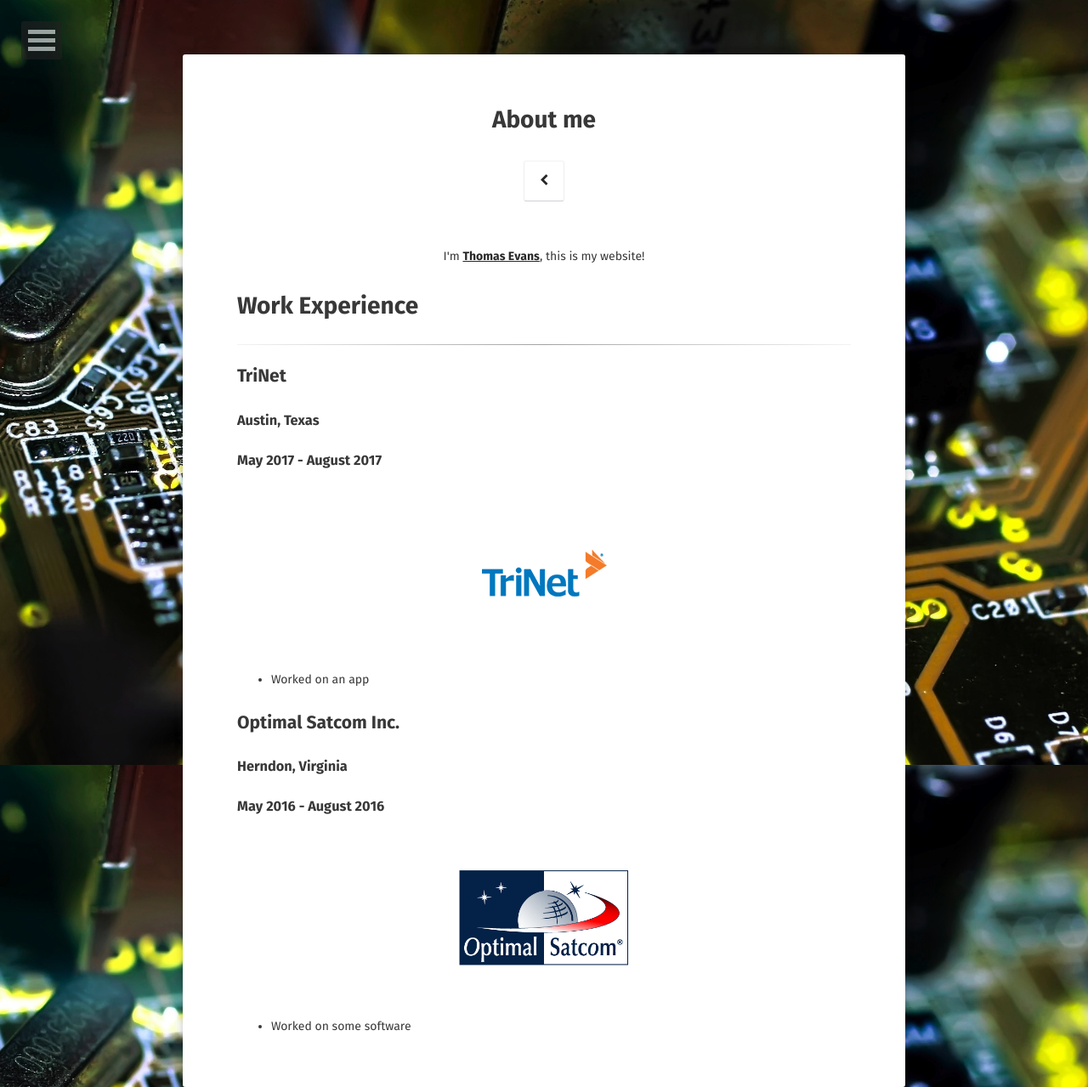
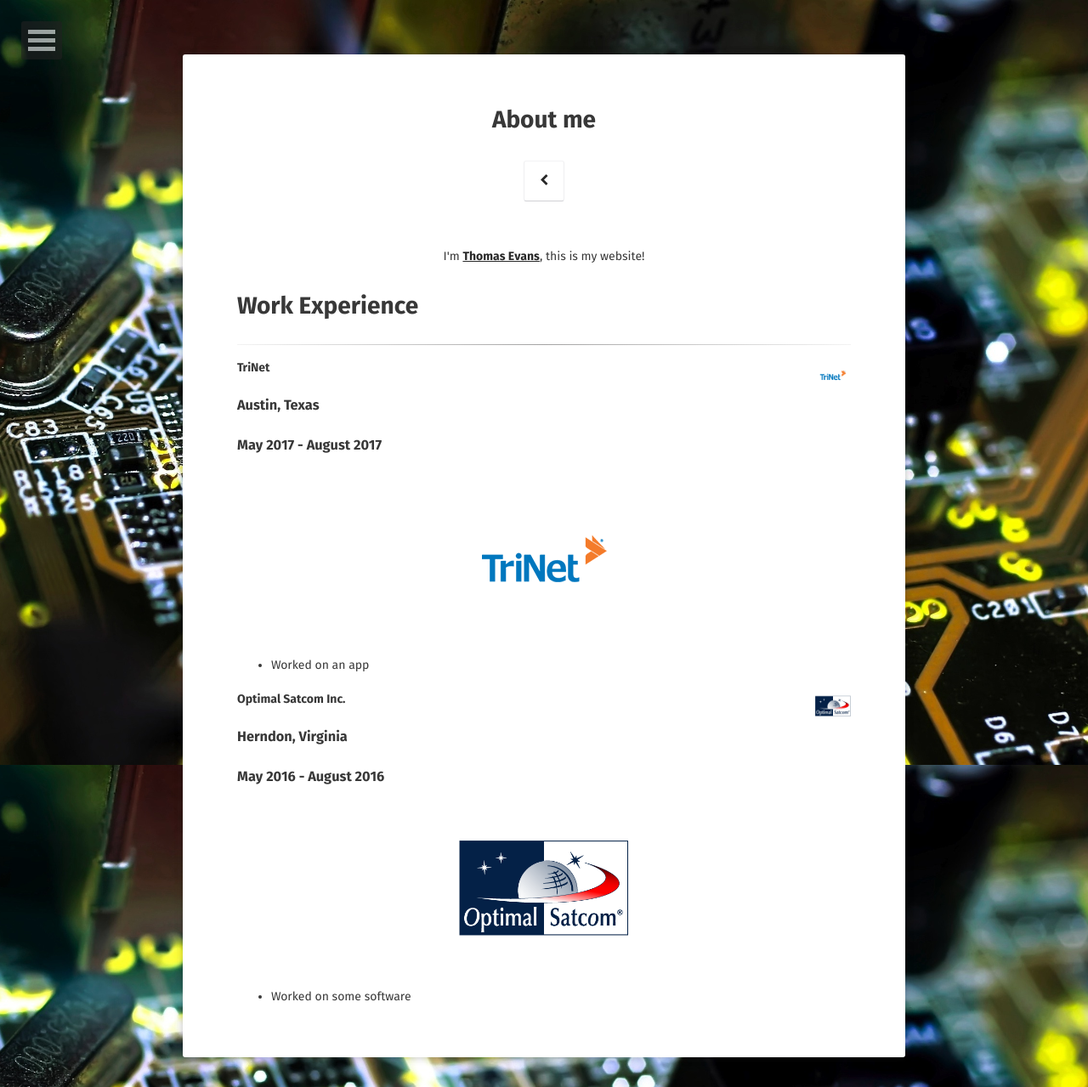
Before and after one commit to tsevans/tsevans.github.io, a Jekyll site: the page built from about/index.md, in a window 1280 px wide. Shown: the whole page at 85% size. Built offline with Jekyll 4.4.1, drawn with Linux system fonts in a browser that asks for light colours; some web fonts are replaced.

Commit message:
Changed headers to html

```diff
--- a/about/index.md
+++ b/about/index.md
@@ -13,17 +13,23 @@ Work Experience
 
 ----------
 
-
-TriNet
-------
+<p>
+<a href="https://www.trinet.com/">
+    <img src="/assets/img/trinet.png" alt="TriNet" style="float:right;width:42px;height:42px;">
+</a>
+<b>TriNet</b>
+</p>
 ### Austin, Texas
 ### May 2017 - August 2017
 ![TriNet](/assets/img/trinet.png "TriNet")
 * Worked on an app
 
-
-Optimal Satcom Inc.
--------------------
+<p>
+<a href="https://www.optimalsatcom.com/">
+    <img src="/assets/img/optimal-satcom.png" alt="Optimal Satcom Inc." style="float:right;width:42px;height:42px;">
+</a>
+<b>Optimal Satcom Inc.</b>
+</p>
 ### Herndon, Virginia
 ### May 2016 - August 2016
 ![Optimal Satcom Inc.](/assets/img/optimal-satcom.png "Optimal Satcom Inc.")
```
